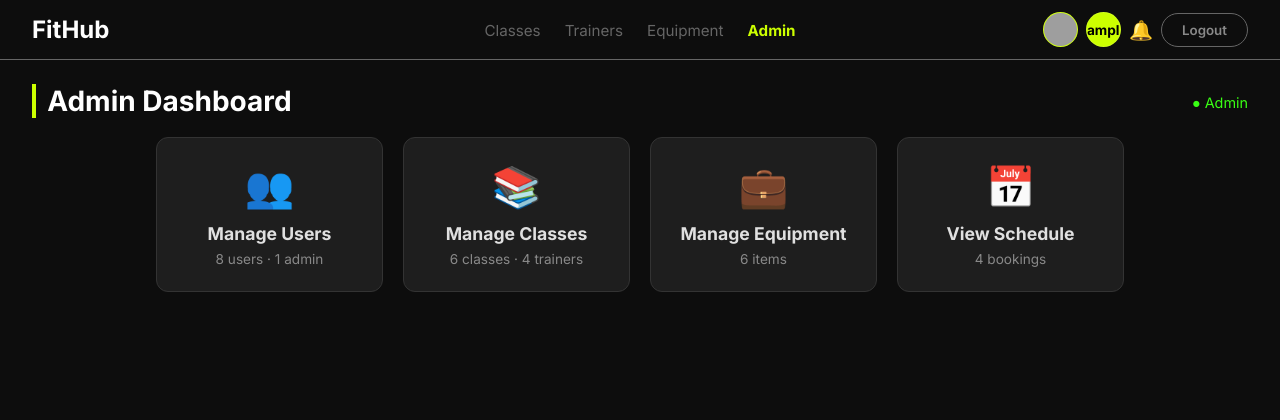
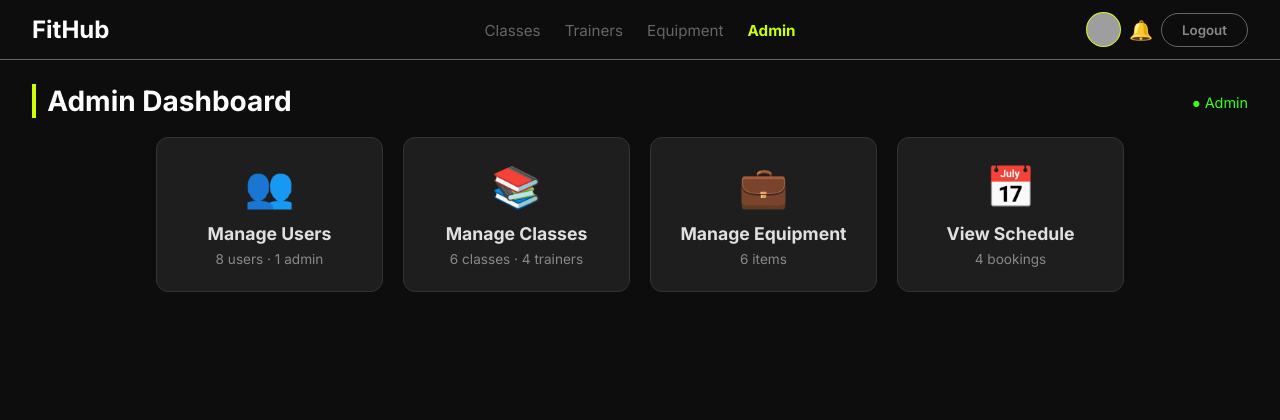
Before and after one commit to FEUP-LTW-2026/ltw-project-ltw16g07, a PHP site: page /pages/admin.php in a window 1280 px wide. Shown: the top 420 px of the page. Run offline with PHP 8.4, Linux system fonts and the light colour scheme; the visitor is signed in with stand-in values (Sample User, id 1); data comes from the database, SQL or seed files in the repository; both versions use the stored data as it was after the commit; grey boxes are pictures that could not be loaded.

Commit message:
merge corrigido

```diff
--- a/partials/header.php
+++ b/partials/header.php
@@ -42,13 +42,12 @@
         <div class="header-actions">
             <?php if (isset($_SESSION['user_id'])): ?>
                 <a href="../pages/profile.php" class="user-initials">
-                    <?php if (!empty($_SESSION['user_pfp'])): ?>
-                        <img src="<?= htmlspecialchars($_SESSION['user_pfp']) ?>" alt="Profile Picture" class="header-pfp">
-                    <?php else: ?>
-                        <?= htmlspecialchars($_SESSION['user_initials']) ?>
-                    <?php endif; ?>
+                  <?php if (!empty($_SESSION['user_pfp'])): ?>
+                   <img src="<?= htmlspecialchars($_SESSION['user_pfp']) ?>" alt="Profile Picture" class="header-pfp">
+                  <?php else: ?>
+                  <?= htmlspecialchars($_SESSION['user_initials']) ?>
+                  <?php endif; ?>
                 </a>
-                <a href="../pages/profile.php" class="user-initials"><?= htmlspecialchars($_SESSION['user_initials']) ?></a>
                 <a href="../pages/notifications.php" class="notif-bell">
     🔔              <?php if ($notif_count > 0): ?>
                      <span class="notif-badge"><?= $notif_count ?></span>
```
Also changed, not shown: database/fithub.db.
